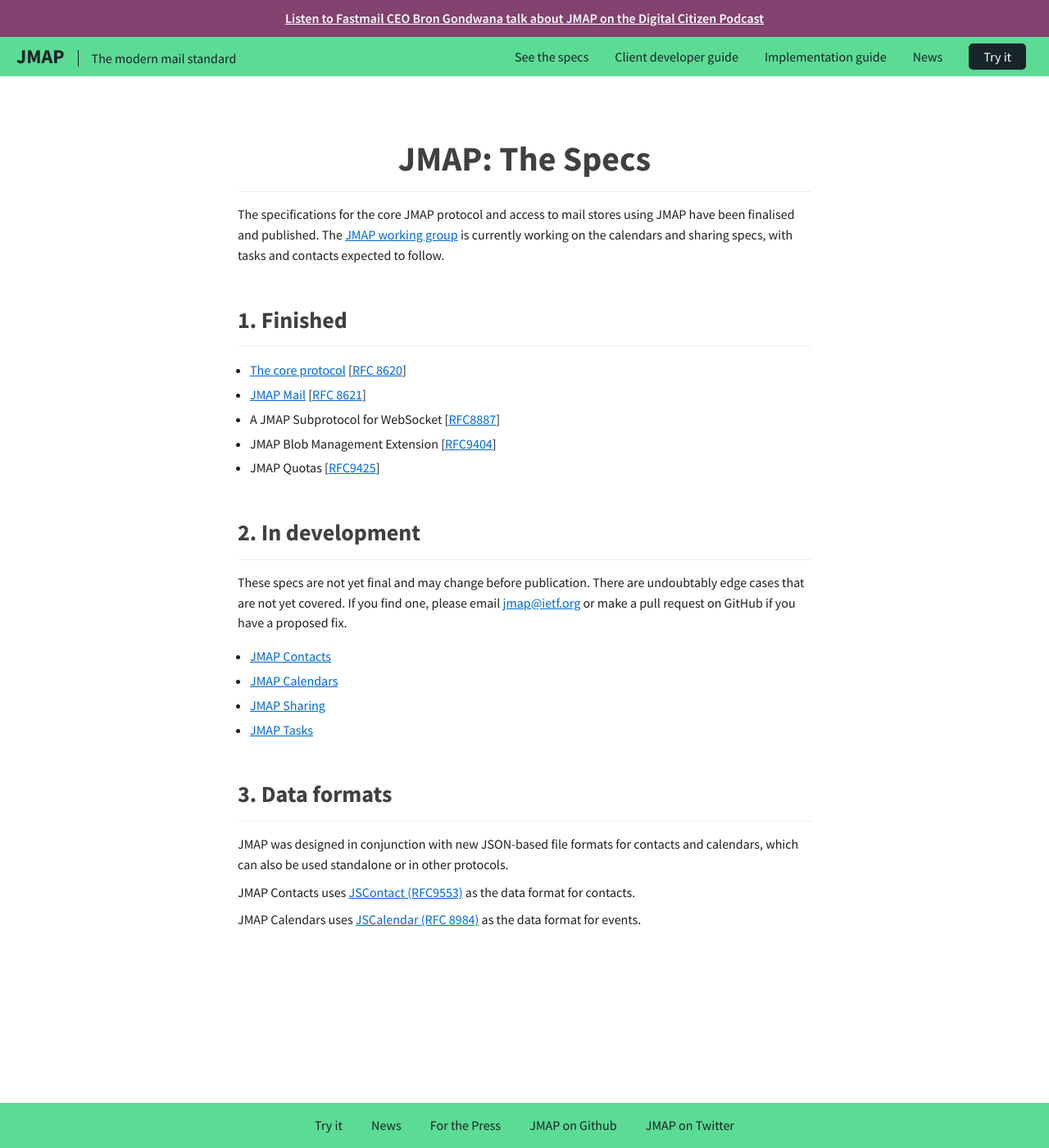
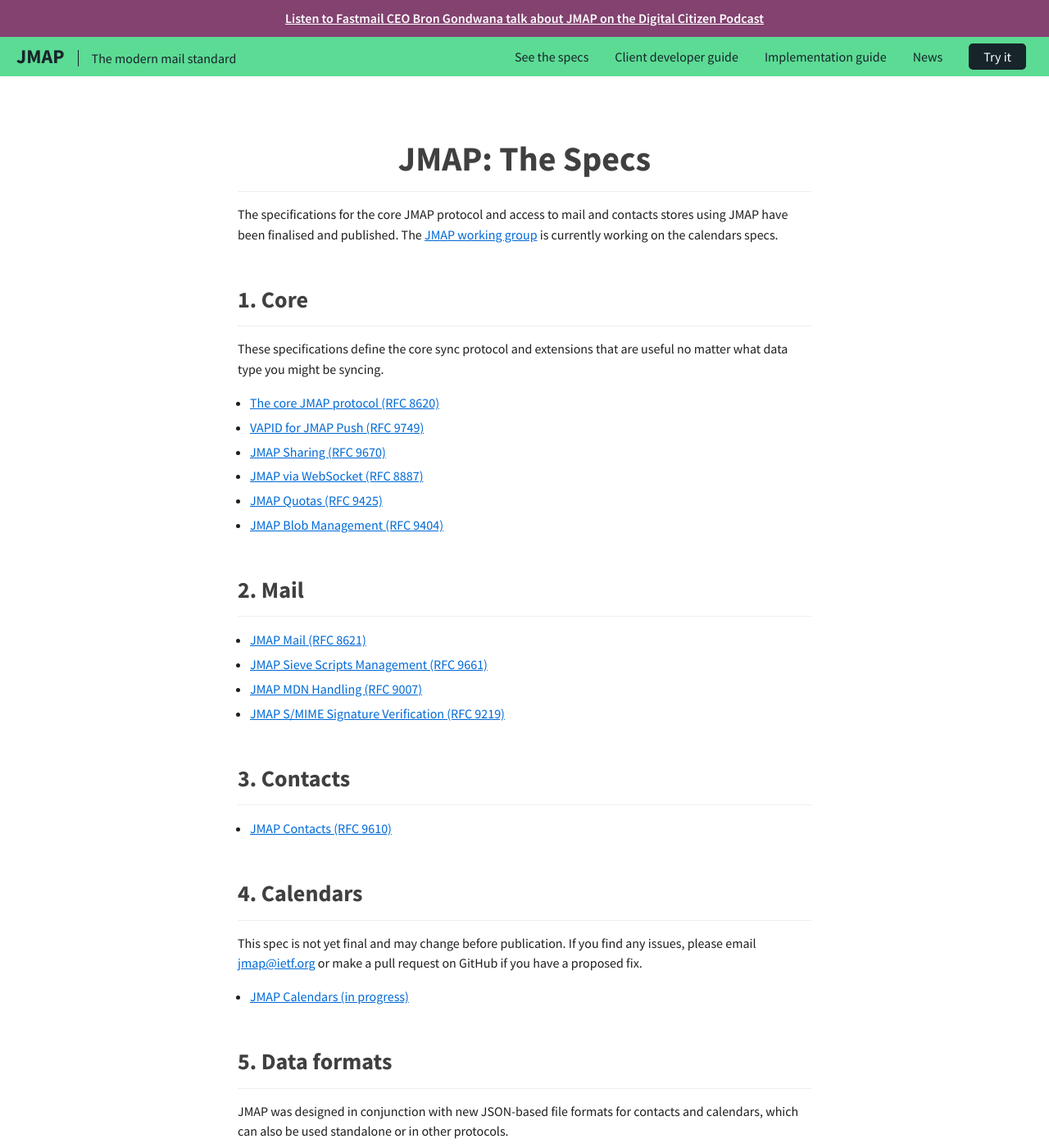
Before and after one commit to jmapio/jmapio.github.io, a Jekyll site: the page built from spec.md, in a window 1280 px wide and 1400 px high. Shown: the whole window at 82% size. Built offline with Jekyll 4.4.1, drawn with Linux system fonts in a browser that asks for light colours; some of the changed text lies outside the part shown.

Commit message:
Link to RFC specs directly
The current specs are out of date. We should bring back the specs to
this website when we can do so directly from the RFC XML.

```diff
--- a/spec.md
+++ b/spec.md
@@ -7,24 +7,35 @@ custom: true
 
 # JMAP: The Specs
 
-The specifications for the core JMAP protocol and access to mail stores using JMAP have been finalised and published. The [JMAP working group](https://datatracker.ietf.org/wg/jmap/about/) is currently working on the calendars and sharing specs, with tasks and contacts expected to follow.
+The specifications for the core JMAP protocol and access to mail and contacts stores using JMAP have been finalised and published. The [JMAP working group](https://datatracker.ietf.org/wg/jmap/about/) is currently working on the calendars specs.
 
-## Finished
+## Core
 
-* [The core protocol](spec-core.html) [[RFC 8620](https://tools.ietf.org/html/rfc8620)]
-* [JMAP Mail](spec-mail.html) [[RFC 8621](https://tools.ietf.org/html/rfc8621)]
-* A JMAP Subprotocol for WebSocket [[RFC8887](https://www.rfc-editor.org/rfc/rfc8887.html)]
-* JMAP Blob Management Extension [[RFC9404](https://www.rfc-editor.org/rfc/rfc9404.html)]
-* JMAP Quotas [[RFC9425](https://www.rfc-editor.org/rfc/rfc9425.html)]
+These specifications define the core sync protocol and extensions that are useful no matter what data type you might be syncing.
 
-## In development
+* [The core JMAP protocol (RFC 8620)](https://www.rfc-editor.org/rfc/rfc8620.html)
+* [VAPID for JMAP Push (RFC 9749)](https://www.rfc-editor.org/rfc/rfc9749.html)
+* [JMAP Sharing (RFC 9670)](https://www.rfc-editor.org/rfc/rfc9670.html)
+* [JMAP via WebSocket (RFC 8887)](https://www.rfc-editor.org/rfc/rfc8887.html)
+* [JMAP Quotas (RFC 9425)](https://www.rfc-editor.org/rfc/rfc9425.html)
+* [JMAP Blob Management (RFC 9404)](https://www.rfc-editor.org/rfc/rfc9404.html)
 
-These specs are not yet final and may change before publication. There are undoubtably edge cases that are not yet covered. If you find one, please email [jmap@ietf.org](mailto:jmap@ietf.org) or make a pull request on GitHub if you have a proposed fix.
+## Mail
 
-* [JMAP Contacts](spec-contacts.html)
-* [JMAP Calendars](spec-calendars.html)
-* [JMAP Sharing](spec-sharing.html)
-* [JMAP Tasks](spec-tasks.html)
+* [JMAP Mail (RFC 8621)](https://www.rfc-editor.org/rfc/rfc8621.html)
+* [JMAP Sieve Scripts Management (RFC 9661)](https://www.rfc-editor.org/rfc/rfc9661.html)
+* [JMAP MDN Handling (RFC 9007)](https://www.rfc-editor.org/rfc/rfc9007.html)
+* [JMAP S/MIME Signature Verification (RFC 9219)](https://www.rfc-editor.org/rfc/rfc9219.html)
+
+## Contacts
+
+* [JMAP Contacts (RFC 9610)](https://www.rfc-editor.org/rfc/rfc9610.html)
+
+## Calendars
+
+This spec is not yet final and may change before publication. If you find any issues, please email [jmap@ietf.org](mailto:jmap@ietf.org) or make a pull request on GitHub if you have a proposed fix.
+
+* [JMAP Calendars (in progress)](https://www.ietf.org/archive/id/draft-ietf-jmap-calendars-26.html)
 
 ## Data formats
 
@@ -32,4 +43,4 @@ JMAP was designed in conjunction with new JSON-based file formats for contacts a
 
 JMAP Contacts uses [JSContact (RFC9553)](https://www.rfc-editor.org/rfc/rfc9553.html) as the data format for contacts.
 
-JMAP Calendars uses [JSCalendar (RFC 8984)](https://www.rfc-editor.org/rfc/rfc8984.html) as the data format for events.
+JMAP Calendars uses [JSCalendar 2.0 (in progress)](https://www.ietf.org/archive/id/draft-ietf-calext-jscalendarbis-15.html) as the data format for events.
```
Also changed, not shown: spec-calendars.md (deleted, +0 -30 lines), spec-contacts.md (deleted, +0 -20 lines), spec-core.md (deleted, +0 -26 lines), spec-mail.md (deleted, +0 -30 lines), spec-quotas.md (deleted, +0 -18 lines), spec-sharing.md (deleted, +0 -22 lines), spec-tasks.md (deleted, +0 -24 lines).
